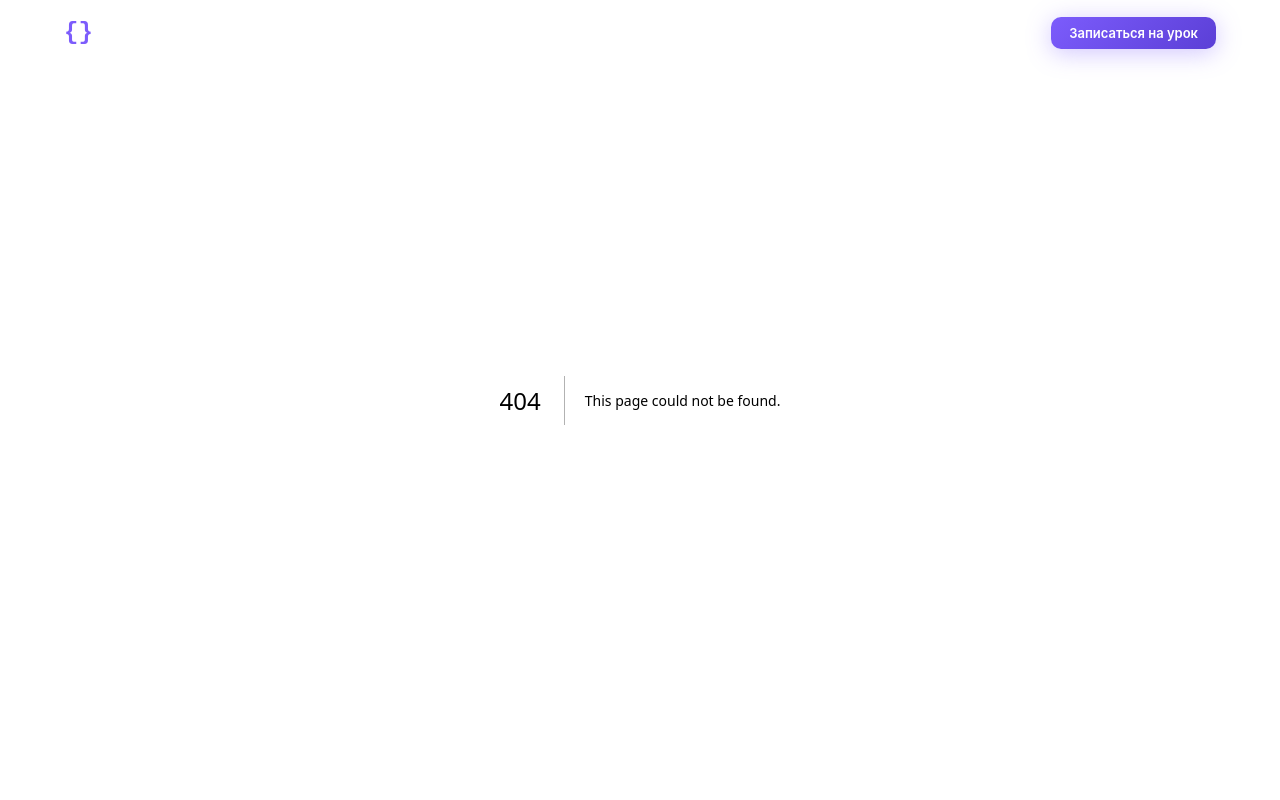
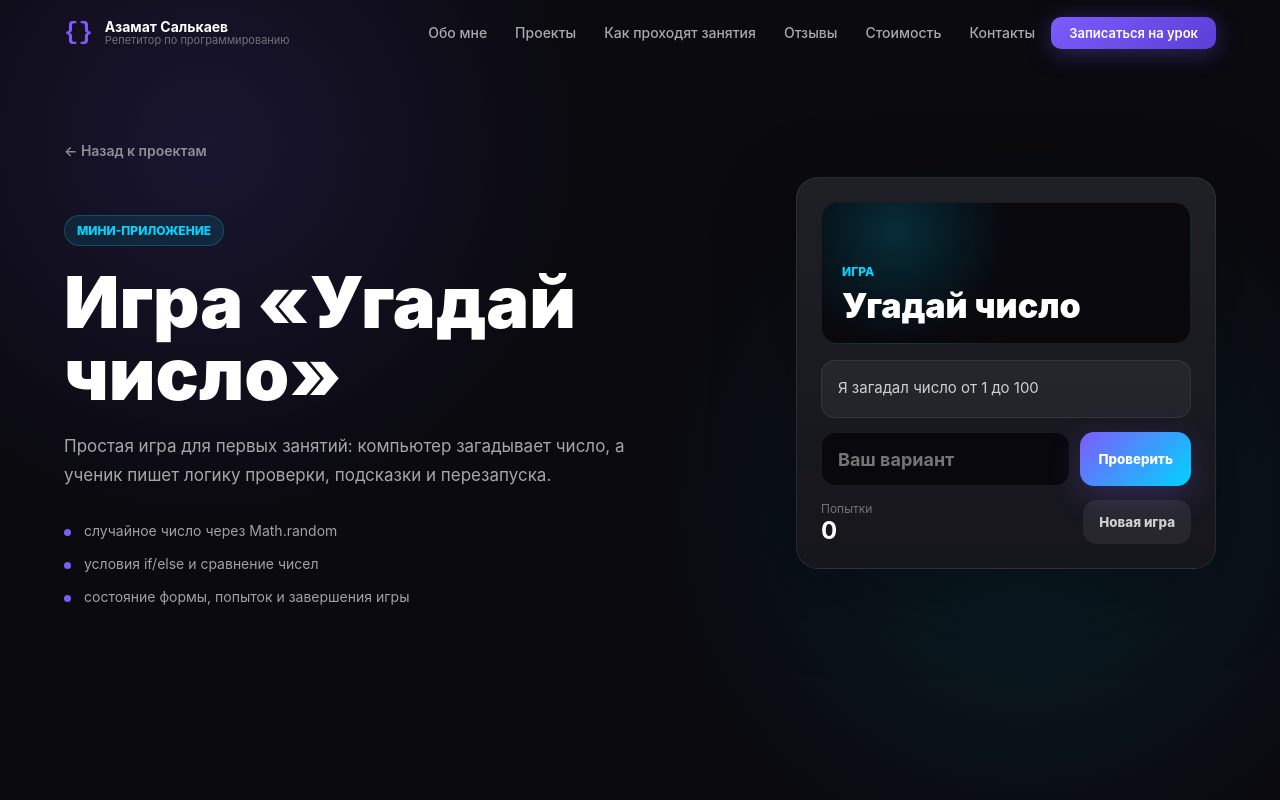
Before and after one commit to Azyabat/portfolio, a Next.js app: page /mini-apps/guess-number in a window 1280 px wide. Before the commit this address had no page. Shown: the top 800 px of the page. Built offline with nearby package versions, Linux system fonts and the light colour scheme.

Commit message:
mini app guess number

```diff
--- /dev/null
+++ b/src/app/mini-apps/guess-number/page.module.css
@@ -0,0 +1,119 @@
+.page {
+  min-height: 100vh;
+  padding: 140px 0 100px;
+  background:
+    radial-gradient(circle at 16% 18%, rgba(124,92,252,0.14), transparent 30%),
+    radial-gradient(circle at 80% 64%, rgba(0,212,255,0.1), transparent 32%),
+    #0a0a0f;
+}
+
+.container {
+  width: min(1200px, 100%);
+  margin: 0 auto;
+  padding: 0 24px;
+  display: grid;
+  grid-template-columns: minmax(0, 1fr) minmax(320px, 420px);
+  gap: 64px;
+  align-items: center;
+}
+
+.content {
+  max-width: 620px;
+}
+
+.backLink {
+  display: inline-flex;
+  align-items: center;
+  color: rgba(255,255,255,0.52);
+  font-size: 14px;
+  font-weight: 600;
+  margin-bottom: 56px;
+  transition: color 0.2s;
+}
+
+.backLink:hover {
+  color: #fff;
+}
+
+.badge {
+  display: flex;
+  width: fit-content;
+  color: #00d4ff;
+  background: rgba(0,212,255,0.1);
+  border: 1px solid rgba(0,212,255,0.24);
+  border-radius: 999px;
+  padding: 7px 12px;
+  font-size: 12px;
+  font-weight: 800;
+  text-transform: uppercase;
+  margin-bottom: 20px;
+}
+
+.title {
+  color: #fff;
+  font-size: clamp(38px, 7vw, 72px);
+  font-weight: 900;
+  line-height: 1;
+  margin: 0 0 22px;
+}
+
+.description {
+  color: rgba(255,255,255,0.64);
+  font-size: 17px;
+  line-height: 1.7;
+  margin: 0 0 30px;
+}
+
+.topics {
+  display: grid;
+  gap: 12px;
+}
+
+.topics li {
+  position: relative;
+  color: rgba(255,255,255,0.62);
+  font-size: 14px;
+  line-height: 1.5;
+  padding-left: 20px;
+}
+
+.topics li::before {
+  content: '';
+  position: absolute;
+  left: 0;
+  top: 9px;
+  width: 7px;
+  height: 7px;
+  border-radius: 50%;
+  background: #7c5cfc;
+}
+
+.app {
+  display: flex;
+  justify-content: center;
+}
+
+@media (max-width: 860px) {
+  .page {
+    padding: 120px 0 80px;
+  }
+
+  .container {
+    grid-template-columns: 1fr;
+    gap: 40px;
+  }
+
+  .content {
+    max-width: none;
+  }
+}
+
+@media (max-width: 480px) {
+  .page {
+    padding: 104px 0 64px;
+  }
+
+  .container {
+    padding: 0 18px;
+  }
+}
--- /dev/null
+++ b/src/app/mini-apps/guess-number/page.tsx
@@ -0,0 +1,39 @@
+import type { Metadata } from 'next'
+import { GuessNumberApp } from '@/mini-apps/guess-number/ui/GuessNumberApp'
+import styles from './page.module.css'
+
+export const metadata: Metadata = {
+  title: 'Угадай число — мини-игра',
+  description: 'Учебная мини-игра для практики условий, случайных чисел и состояния в React.',
+}
+
+export default function GuessNumberPage() {
+  return (
+    <main className={styles.page}>
+      <section className={styles.container}>
+        <div className={styles.content}>
+          <a href="/#projects" className={styles.backLink}>
+            ← Назад к проектам
+          </a>
+
+          <div className={styles.badge}>Мини-приложение</div>
+          <h1 className={styles.title}>Игра «Угадай число»</h1>
+          <p className={styles.description}>
+            Простая игра для первых занятий: компьютер загадывает число, а ученик пишет
+            логику проверки, подсказки и перезапуска.
+          </p>
+
+          <ul className={styles.topics}>
+            <li>случайное число через Math.random</li>
+            <li>условия if/else и сравнение чисел</li>
+            <li>состояние формы, попыток и завершения игры</li>
+          </ul>
+        </div>
+
+        <div className={styles.app}>
+          <GuessNumberApp />
+        </div>
+      </section>
+    </main>
+  )
+}
--- a/src/entities/project/model.ts
+++ b/src/entities/project/model.ts
@@ -42,6 +42,7 @@ export const PROJECTS: Project[] = [
     tags: ['HTML', 'CSS', 'JavaScript'],
     level: ProjectLevel.Beginner,
     color: '#00d4ff',
+    href: '/mini-apps/guess-number',
   },
   {
     id: 3,
--- /dev/null
+++ b/src/mini-apps/guess-number/ui/GuessNumberApp.module.css
@@ -0,0 +1,164 @@
+.game {
+  width: min(100%, 420px);
+  background:
+    linear-gradient(180deg, rgba(255,255,255,0.06), rgba(255,255,255,0.02)),
+    #111118;
+  border: 1px solid rgba(255,255,255,0.08);
+  border-radius: 22px;
+  padding: 24px;
+  box-shadow: 0 24px 80px rgba(0,0,0,0.34);
+}
+
+.header {
+  min-height: 142px;
+  background:
+    radial-gradient(circle at 20% 20%, rgba(0,212,255,0.18), transparent 36%),
+    #08080d;
+  border: 1px solid rgba(255,255,255,0.08);
+  border-radius: 16px;
+  padding: 20px;
+  display: flex;
+  flex-direction: column;
+  justify-content: flex-end;
+  margin-bottom: 16px;
+}
+
+.kicker {
+  color: #00d4ff;
+  font-size: 12px;
+  font-weight: 800;
+  text-transform: uppercase;
+  margin-bottom: 10px;
+}
+
+.title {
+  color: #fff;
+  font-size: 34px;
+  font-weight: 900;
+  line-height: 1;
+}
+
+.message {
+  min-height: 58px;
+  color: rgba(255,255,255,0.78);
+  background: rgba(255,255,255,0.05);
+  border: 1px solid rgba(255,255,255,0.07);
+  border-radius: 14px;
+  padding: 16px;
+  font-size: 15px;
+  line-height: 1.5;
+  margin-bottom: 14px;
+}
+
+.form {
+  display: grid;
+  grid-template-columns: 1fr auto;
+  gap: 10px;
+  margin-bottom: 14px;
+}
+
+.input {
+  min-width: 0;
+  height: 54px;
+  border: 1px solid rgba(255,255,255,0.08);
+  border-radius: 14px;
+  background: #08080d;
+  color: #fff;
+  font-family: inherit;
+  font-size: 18px;
+  font-weight: 700;
+  padding: 0 16px;
+  outline: none;
+  appearance: textfield;
+  -moz-appearance: textfield;
+}
+
+.input::-webkit-outer-spin-button,
+.input::-webkit-inner-spin-button {
+  margin: 0;
+  -webkit-appearance: none;
+}
+
+.input:focus {
+  border-color: rgba(0,212,255,0.45);
+}
+
+.input:disabled {
+  color: rgba(255,255,255,0.38);
+}
+
+.primaryButton,
+.secondaryButton {
+  border: 0;
+  border-radius: 14px;
+  font-family: inherit;
+  font-weight: 800;
+  transition: transform 0.15s, opacity 0.15s, background 0.15s;
+}
+
+.primaryButton {
+  height: 54px;
+  padding: 0 18px;
+  background: linear-gradient(135deg, #7c5cfc, #00d4ff);
+  color: #fff;
+  box-shadow: 0 10px 32px rgba(124,92,252,0.26);
+}
+
+.primaryButton:disabled {
+  cursor: default;
+  opacity: 0.45;
+}
+
+.primaryButton:not(:disabled):active,
+.secondaryButton:active {
+  transform: scale(0.97);
+}
+
+.footer {
+  display: flex;
+  align-items: center;
+  justify-content: space-between;
+  gap: 12px;
+}
+
+.stat {
+  display: grid;
+  gap: 3px;
+}
+
+.stat span {
+  color: rgba(255,255,255,0.4);
+  font-size: 12px;
+}
+
+.stat strong {
+  color: #fff;
+  font-size: 24px;
+  line-height: 1;
+}
+
+.secondaryButton {
+  height: 44px;
+  padding: 0 16px;
+  background: rgba(255,255,255,0.07);
+  color: rgba(255,255,255,0.78);
+}
+
+.secondaryButton:hover {
+  background: rgba(255,255,255,0.11);
+}
+
+@media (max-width: 480px) {
+  .game {
+    padding: 16px;
+    border-radius: 18px;
+  }
+
+  .form {
+    grid-template-columns: 1fr;
+  }
+
+  .primaryButton {
+    width: 100%;
+  }
+}
--- /dev/null
+++ b/src/mini-apps/guess-number/ui/GuessNumberApp.tsx
@@ -0,0 +1,97 @@
+'use client'
+import { FormEvent, useState } from 'react'
+import styles from './GuessNumberApp.module.css'
+
+const MIN_NUMBER = 1
+const MAX_NUMBER = 100
+
+function getRandomNumber() {
+  return Math.floor(Math.random() * MAX_NUMBER) + MIN_NUMBER
+}
+
+export function GuessNumberApp() {
+  const [secretNumber, setSecretNumber] = useState(getRandomNumber)
+  const [userAnswer, setUserAnswer] = useState('')
+  const [message, setMessage] = useState('Я загадал число от 1 до 100')
+  const [attempts, setAttempts] = useState(0)
+  const [isGameOver, setIsGameOver] = useState(false)
+
+  const checkAnswer = (event: FormEvent<HTMLFormElement>) => {
+    event.preventDefault()
+
+    const number = Number(userAnswer)
+
+    if (!userAnswer) {
+      setMessage('Введите число')
+      return
+    }
+
+    if (number < MIN_NUMBER || number > MAX_NUMBER) {
+      setMessage('Число должно быть от 1 до 100')
+      return
+    }
+
+    const nextAttempts = attempts + 1
+    setAttempts(nextAttempts)
+
+    if (number === secretNumber) {
+      setMessage(`Верно! Вы угадали за ${nextAttempts} попыток`)
+      setIsGameOver(true)
+      return
+    }
+
+    if (number < secretNumber) {
+      setMessage('Моё число больше')
+    } else {
+      setMessage('Моё число меньше')
+    }
+
+    setUserAnswer('')
+  }
+
+  const startNewGame = () => {
+    setSecretNumber(getRandomNumber())
+    setUserAnswer('')
+    setMessage('Я загадал новое число от 1 до 100')
+    setAttempts(0)
+    setIsGameOver(false)
+  }
+
+  return (
+    <div className={styles.game}>
+      <div className={styles.header}>
+        <div className={styles.kicker}>Игра</div>
+        <div className={styles.title}>Угадай число</div>
+      </div>
+
+      <div className={styles.message}>{message}</div>
+
+      <form className={styles.form} onSubmit={checkAnswer} noValidate>
+        <input
+          className={styles.input}
+          type="number"
+          min={MIN_NUMBER}
+          max={MAX_NUMBER}
+          value={userAnswer}
+          onChange={event => setUserAnswer(event.target.value)}
+          placeholder="Ваш вариант"
+          disabled={isGameOver}
+        />
+
+        <button className={styles.primaryButton} type="submit" disabled={isGameOver}>
+          Проверить
+        </button>
+      </form>
+
+      <div className={styles.footer}>
+        <div className={styles.stat}>
+          <span>Попытки</span>
+          <strong>{attempts}</strong>
+        </div>
+        <button className={styles.secondaryButton} type="button" onClick={startNewGame}>
+          Новая игра
+        </button>
+      </div>
+    </div>
+  )
+}
```
